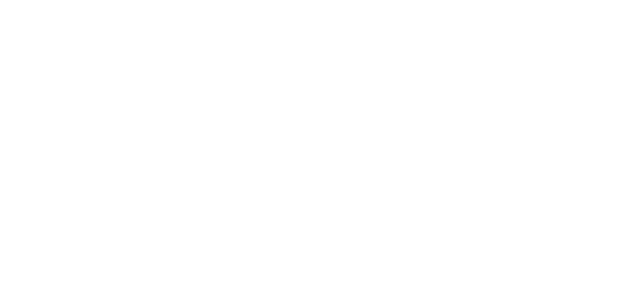
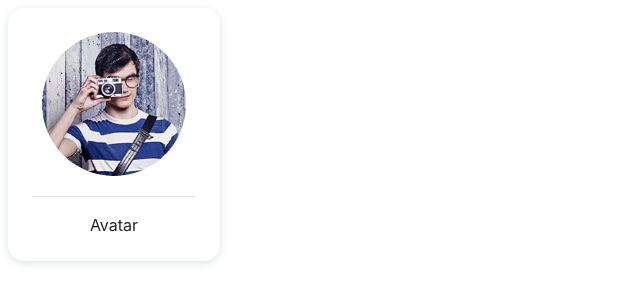
Before and after one commit to js-tasks-ru/htmlcss-20251006_ulyana-kataeva, a website: page 06-lection4/01-avatar/index.html in a window 1280 px wide. Shown: the whole page, without its empty margins (0-640 px from the left). Drawn offline with Linux system fonts and the light colour scheme.

Commit message:
06 Avatar

```diff
--- a/06-lection4/01-avatar/avatar.css
+++ b/06-lection4/01-avatar/avatar.css
@@ -0,0 +1,40 @@
+.avatar-card {
+    width: 164px;
+    background-color: var(--white);
+    border-radius: 16px;
+    padding: 24px;
+    text-align: center;
+    box-shadow: 0 2px 8px var(--grey-2);
+    overflow: hidden;
+}
+
+.avatar {
+    width: 144px;
+    height: 144px;
+    border-radius: 50%;
+    overflow: hidden;
+    display: inline-block;
+}
+
+.avatar img {
+    width: 100%;
+    height: 100%;
+    object-fit: cover;
+    display: block;
+}
+
+.avatar-divider {
+    width: 100%;
+    height: 1px;
+    margin: 16px 0;
+    background-color: var(--grey-2);
+}
+
+.avatar-label {
+    font-size: 16px;
+    font-family: 'Inter', sans-serif;
+    font-weight: 400;
+    color: var(--black);
+    line-height: 24px;
+    margin: 0;
+}
--- a/06-lection4/01-avatar/index.html
+++ b/06-lection4/01-avatar/index.html
@@ -6,6 +6,12 @@
         <link rel="stylesheet" href="./avatar.css">
     </head>
     <body>
-
+        <div class="avatar-card">
+            <div class="avatar">
+                <img src="5f97eb431bd4dd6069428f64473bd4e633b7c00b.png" alt="User avatar">
+            </div>
+            <div class="avatar-divider"></div>
+            <p class="avatar-label">Avatar</p>
+        </div>
     </body>
 </html>
```
Also changed, not shown: 06-lection4/01-avatar/5f97eb431bd4dd6069428f64473bd4e633b7c00b.png (added).
